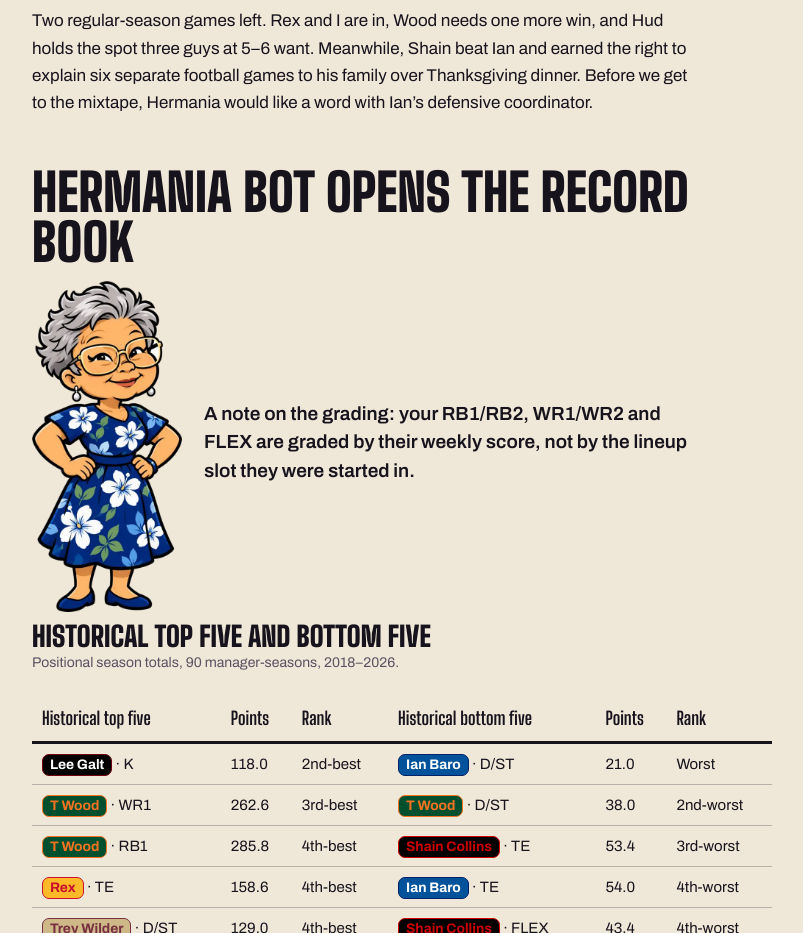
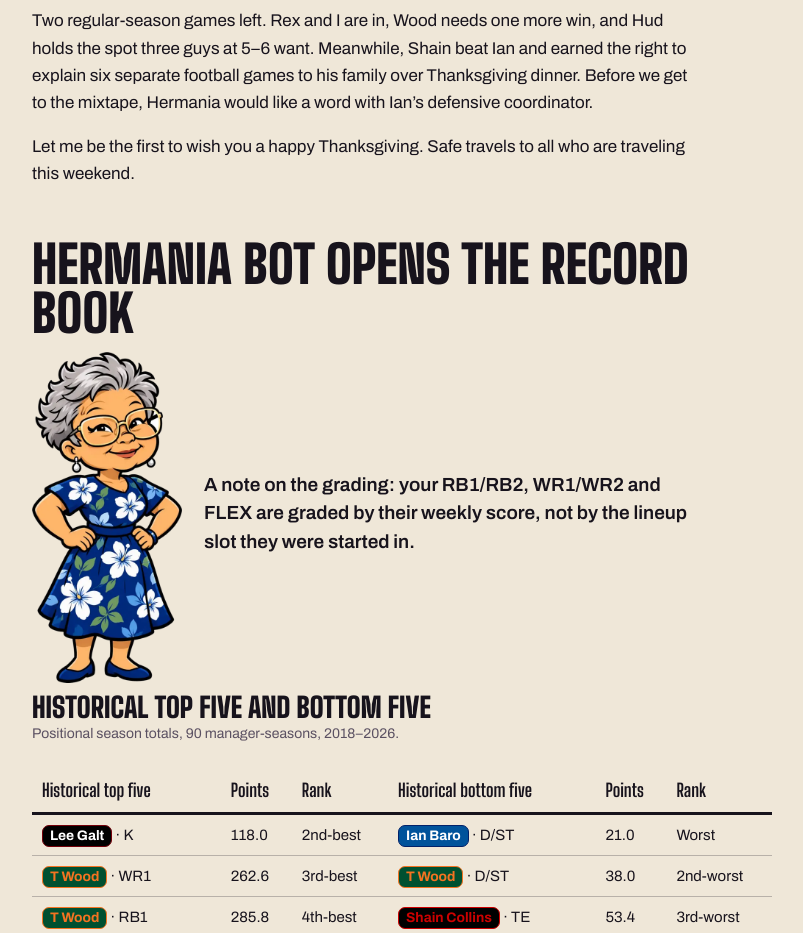
Before and after one commit to wildertw/GN, a plain HTML site: page GN-site/writeups/week11-2026-so-were-doing-92.html in a window 1280 px wide. Shown: the part 780-1713 px from the top of the page, without its empty margins (238-1041 px from the left). Drawn offline with Linux system fonts and the light colour scheme.

Commit message:
Week 11 write-up: add Thanksgiving wish to the intro
Co-Authored-By: Claude Sonnet 5.5 <noreply@anthropic.com>
Claude-Session: https://claude.ai/code/session_018RzYhCAmiVkAjMKSub2WyS

```diff
--- a/GN-site/writeups/week11-2026-so-were-doing-92.html
+++ b/GN-site/writeups/week11-2026-so-were-doing-92.html
@@ -212,6 +212,7 @@ h3 .mgr{font-size:.82em;vertical-align:.06em;}
     <p>I beat Rex, Clod beat Wood, and I woke up Monday 9–2 and back at number one. So this week we’re doing songs from 1992. Is that a little self-serving? Boys, I built an entire website so you could read what I think about ten fantasy football teams, one of which is mine. I thought we settled that question years ago.</p>
     <p>Roll the tape from Kansas City. Mahomes drops back, finds Kelce, touchdown. Wood jumps up. Clod jumps up. Wood remembers whose tight end that is and sits his ass back down. Now over to Dallas, where Dak finds CeeDee and Waivers gets about half a second to enjoy himself before Hud reminds him how passing touchdowns work. Two games, four managers, and the only guy who got to celebrate a touchdown in peace was Galt, who got three from Jonah Coleman and dedicated every damn one of them to Potter.</p>
     <p>Two regular-season games left. Rex and I are in, Wood needs one more win, and Hud holds the spot three guys at 5–6 want. Meanwhile, Shain beat Ian and earned the right to explain six separate football games to his family over Thanksgiving dinner. Before we get to the mixtape, Hermania would like a word with Ian’s defensive coordinator.</p>
+    <p>Let me be the first to wish you a happy Thanksgiving. Safe travels to all who are traveling this weekend.</p>
 </section>
 <section aria-labelledby="hermania">
   <h2 id="hermania">Hermania Bot opens the record book</h2>
```
